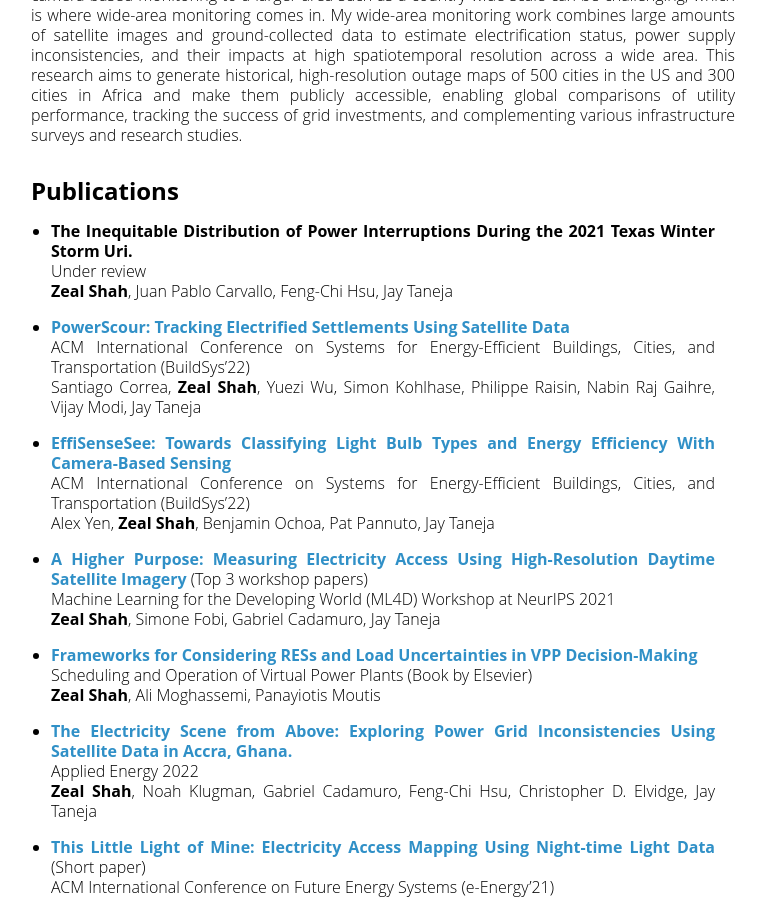
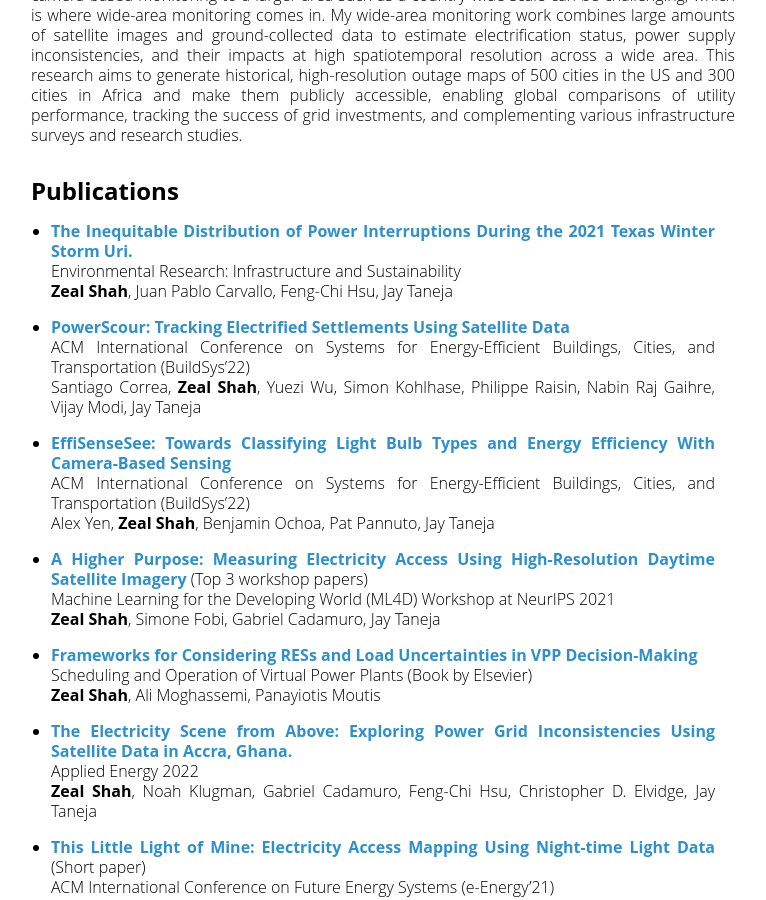
Before and after one commit to zealshah95/zealshah95.github.io, a Jekyll site: the page built from index.md, in a window 1280 px wide and 900 px high, scrolled down 1406 px. Shown: the whole window, without its empty margins (257-1023 px from the left). Built offline with Jekyll 4.4.1, drawn with Linux system fonts in a browser that asks for light colours; our own code applies the rules of GitHub Pages for plain Markdown files.

Commit message:
added link to ERIS paper

```diff
--- a/index.md
+++ b/index.md
@@ -50,8 +50,8 @@ My research focuses on developing cost-effective and pervasive electric grid sen
 
 ## Publications
 
-* **The Inequitable Distribution of Power Interruptions During the 2021 Texas Winter Storm Uri.** \\
-	Under review \\
+* [**The Inequitable Distribution of Power Interruptions During the 2021 Texas Winter Storm Uri.**](https://doi.org/10.1088/2634-4505/acd4e7)\\
+	Environmental Research: Infrastructure and Sustainability \\
 	**Zeal Shah**, Juan Pablo Carvallo, Feng-Chi Hsu, Jay Taneja
 
 * [**PowerScour: Tracking Electrified Settlements Using Satellite Data**](https://dl.acm.org/doi/abs/10.1145/3563357.3564069)\\
```
